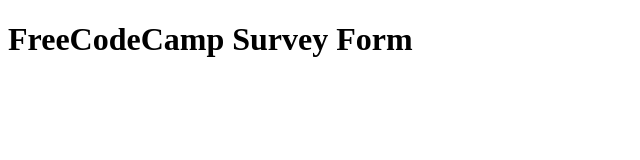
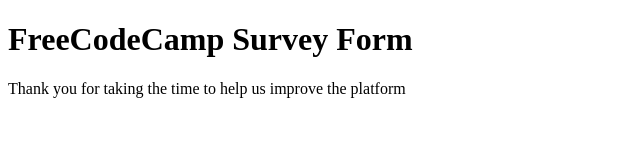
Before and after one commit to devangmalhotra/surveyform, a plain HTML site: page index.html in a window 1280 px wide. Shown: the whole page, without its empty margins (0-640 px from the left). Drawn offline with Linux system fonts and the light colour scheme.

Commit message:
Added lines to index.html and styles.css

```diff
--- a/index.html
+++ b/index.html
@@ -8,6 +8,7 @@
 </head>
 <body>
     <h1 id="title">FreeCodeCamp Survey Form</h1>
-    <p id="description"></p>
+    <p id="description">Thank you for taking the time to help us improve the platform</p>
+    <form id="survey-form"></form>
 </body>
 </html>
```
